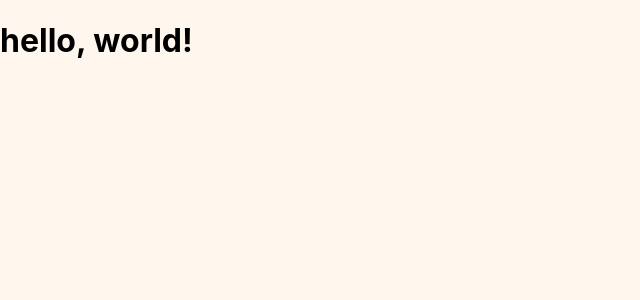
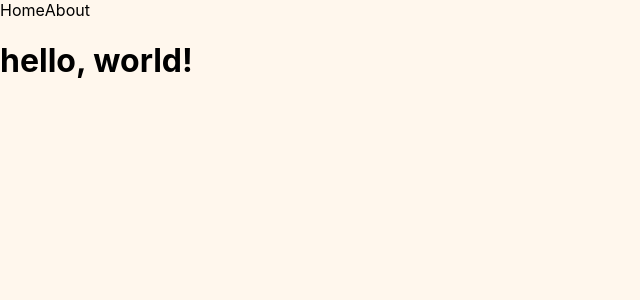
Before and after one commit to krisnomukti/react_router, a React (Vite) app: page / in a window 1280 px wide. Shown: the top 300 px of the page, without its empty margins (0-640 px from the left). Built offline with nearby package versions, Linux system fonts and the light colour scheme.

Commit message:
feat: link

```diff
--- a/src/App.jsx
+++ b/src/App.jsx
@@ -1,10 +1,15 @@
-import { BrowserRouter, Routes, Route } from 'react-router-dom';
+import { BrowserRouter, Routes, Route, Link } from 'react-router-dom';
 
 import About from './pages/About';
 
 export default function App() {
   return (
     <BrowserRouter>
+      <nav>
+        <Link to='/'>Home</Link>
+        <Link to='/about'>About</Link>
+      </nav>
+
       <Routes>
         <Route path='/' element={<h1>hello, world!</h1>} />
         <Route path='/about' element={<About />} />
```
